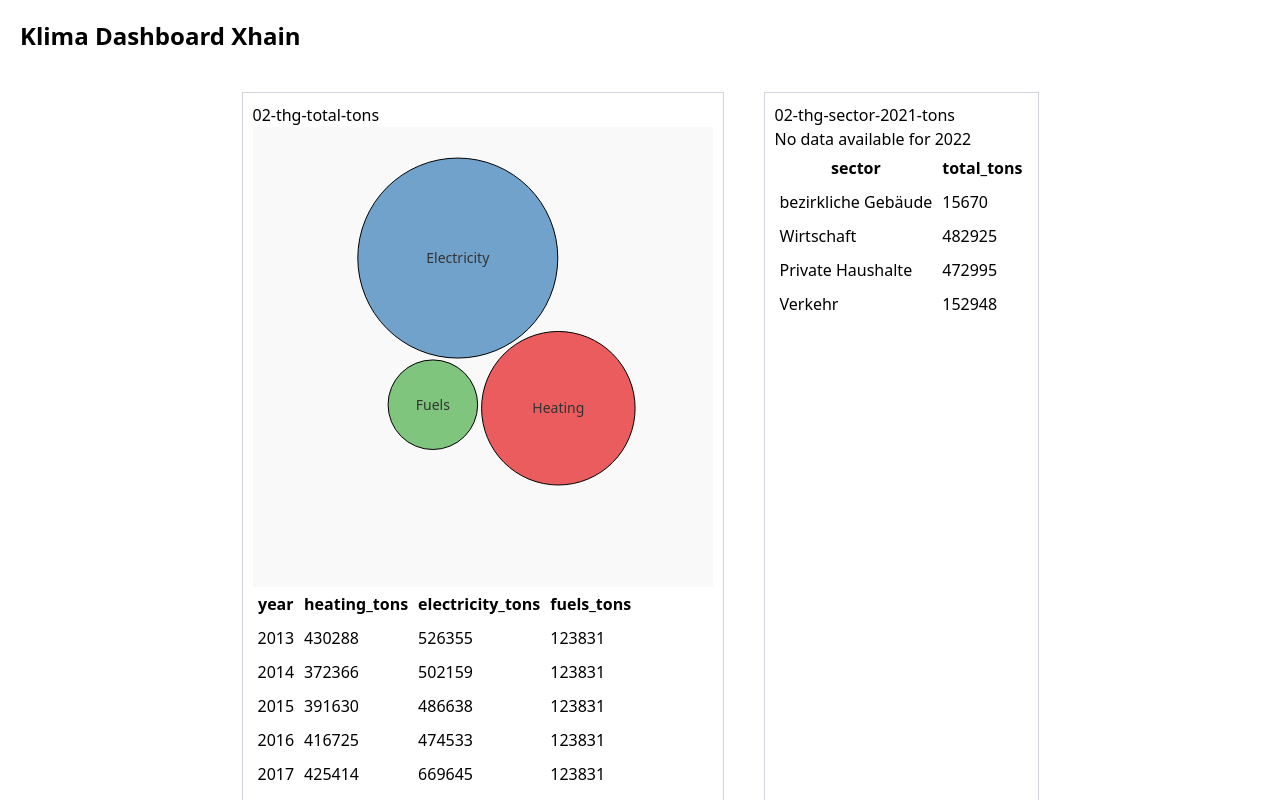
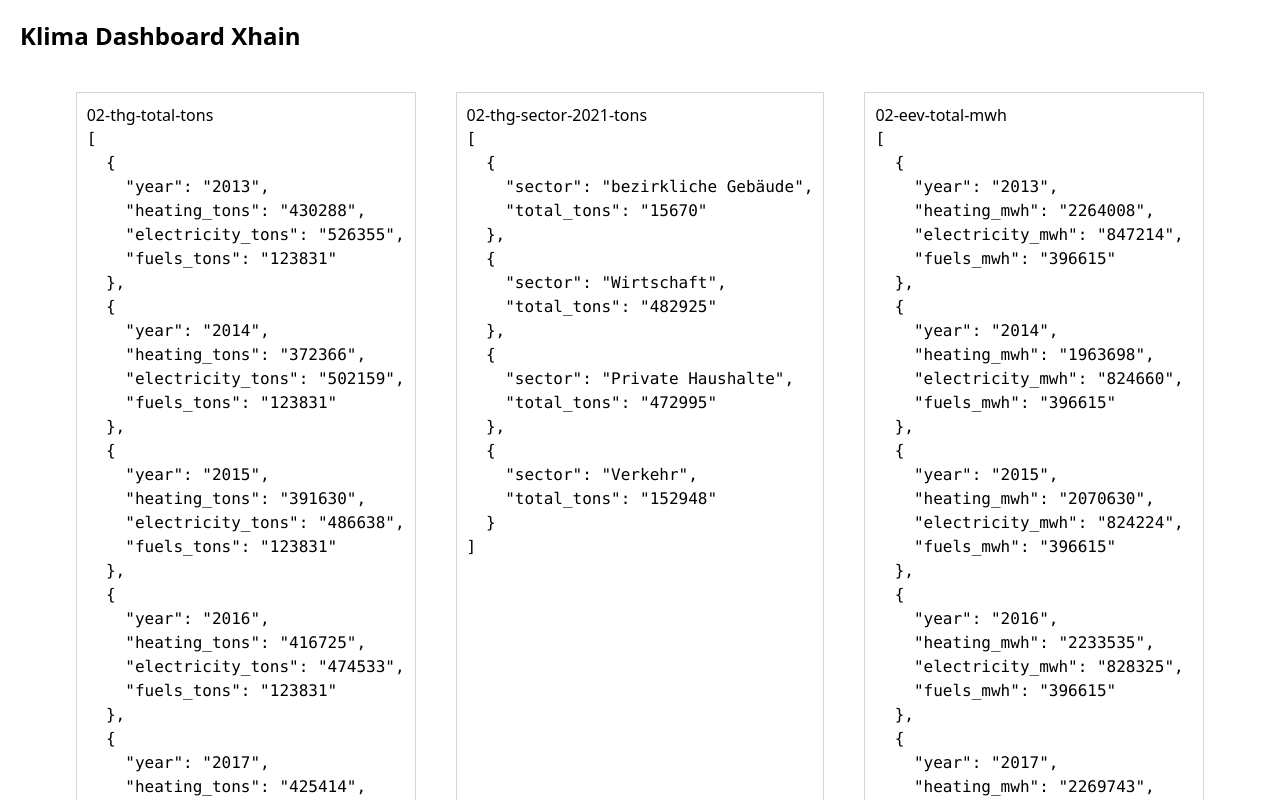
Before and after one commit to technologiestiftung/klima-dashboard-xhain, a React (Vite) app: page / in a window 1280 px wide. Shown: the top 800 px of the page. Built offline with nearby package versions, Linux system fonts and the light colour scheme.

Commit message:
feat: cleanup

```diff
--- a/src/App.tsx
+++ b/src/App.tsx
@@ -1,4 +1,4 @@
-import React, { useEffect } from "react";
+import React from "react";
 import { useCsvStore } from "./store/useCsvStore";
 import DataCard from "./components/data-card";
 
@@ -8,17 +8,57 @@ const csvFiles = [
 		name: "02-thg-sector-2021-tons",
 		path: "/data/02-thg-sector-2021-tons.csv",
 	},
+	{
+		name: "02-eev-total-mwh",
+		path: "/data/02-eev-total-mwh.csv",
+	},
+	{
+		name: "02-eev-sector-2021-mwh",
+		path: "/data/02-eev-sector-2021-mwh.csv",
+	},
+	{
+		name: "02-heating-mix-2021",
+		path: "/data/02-heating-mix-2021.csv",
+	},
+	{
+		name: "02-modal-split-2018",
+		path: "/data/02-modal-split-2018.csv",
+	},
+	{
+		name: "02-traffic-2022-summarized",
+		path: "/data/02-traffic-2022-summarized.csv",
+	},
+	{
+		name: "02-traffic-2022",
+		path: "/data/02-traffic-2022.csv",
+	},
+	{
+		name: "03-reduction-path-scenario175-thg",
+		path: "/data/03-reduction-path-scenario175-thg.csv",
+	},
+	{
+		name: "03-rest-budget-thg-until-year",
+		path: "/data/03-rest-budget-thg-until-year.csv",
+	},
+	{
+		name: "03-trendscenario-thg-until2050",
+		path: "/data/03-trendscenario-thg-until2050.csv",
+	},
+	{
+		name: "04-hot-days",
+		path: "/data/04-hot-days.csv",
+	},
+	{
+		name: "04-medium-temperature",
+		path: "/data/04-medium-temperature.csv",
+	},
 ];
 
+csvFiles.forEach((file) => {
+	useCsvStore.getState().loadCsv(file.name, file.path);
+});
+
 const App: React.FC = () => {
-	const loadCsv = useCsvStore((state) => state.loadCsv);
-
-	useEffect(() => {
-		csvFiles.forEach((file) => {
-			loadCsv(file.name, file.path);
-		});
-	}, [loadCsv]);
-
 	return (
 		<main>
 			<h1 className="text-2xl font-semibold p-5">Klima Dashboard Xhain</h1>
--- a/src/components/data-card.tsx
+++ b/src/components/data-card.tsx
@@ -1,7 +1,6 @@
 // placeholder card
 import React from "react";
 import { useCsvStore } from "../store/useCsvStore";
-import DataVisualization from "./data-visualization";
 
 interface DataCardProps {
 	fileName: string;
@@ -14,31 +13,7 @@ const DataCard: React.FC<DataCardProps> = ({ fileName, title }) => {
 	return (
 		<div className="border border-gray-300 m-5 p-2.5">
 			<h2>{title}</h2>
-			{data ? (
-				<>
-					<DataVisualization data={data} />
-					<table border={1} cellPadding={5}>
-						<thead>
-							<tr>
-								{Object.keys(data[0]).map((key) => (
-									<th key={key}>{key}</th>
-								))}
-							</tr>
-						</thead>
-						<tbody>
-							{data.map((row, index) => (
-								<tr key={index}>
-									{Object.values(row).map((value, i) => (
-										<td key={i}>{value}</td>
-									))}
-								</tr>
-							))}
-						</tbody>
-					</table>
-				</>
-			) : (
-				<p>Loading...</p>
-			)}
+			{data ? <pre>{JSON.stringify(data, null, 2)}</pre> : <p>Loading...</p>}
 		</div>
 	);
 };
--- a/src/components/data-visualization.tsx
+++ /dev/null
@@ -1,108 +0,0 @@
-// placeholder visualization for d3 check
-import React, { useMemo } from "react";
-import * as d3 from "d3";
-
-interface DataEntry {
-	year: string;
-	heating_mwh: string;
-	electricity_mwh: string;
-	fuels_mwh: string;
-}
-
-interface DataVisualizationProps {
-	data: DataEntry[];
-}
-
-const DataVisualization: React.FC<DataVisualizationProps> = ({ data }) => {
-	// Filter data for the year 2022
-	const year2022 = useMemo(() => data.find((d) => d.year === "2022"), [data]);
-
-	if (!year2022) {
-		return <p>No data available for 2022</p>;
-	}
-
-	// Convert values to numbers and prepare data entries
-	const entries = useMemo(() => {
-		return Object.keys(year2022)
-			.filter((key) => key !== "year")
-			.map((key) => ({
-				key: key
-					.replace("_mwh", "")
-					.replace("_tons", "")
-					.replace(/_/g, " ")
-					.replace(/\b\w/g, (l) => l.toUpperCase()),
-				value: +year2022[key as keyof DataEntry],
-			}));
-	}, [year2022]);
-
-	// SVG dimensions
-	const width = 460;
-	const height = 460;
-
-	// D3 color scale
-	const color = d3
-		.scaleOrdinal<string>()
-		.domain(["Heating", "Electricity", "Fuels"])
-		.range(d3.schemeSet1);
-
-	// D3 size scale
-	const size = d3
-		.scaleLinear()
-		.domain([0, d3.max(entries, (d) => d.value) || 1])
-		.range([30, 100]);
-
-	// Create nodes with initial positions and random jitter
-	const nodes = entries.map((d) => ({
-		...d,
-		r: size(d.value),
-		x: width / 2 + Math.cos(d.value),
-		y: height / 2 + Math.sin(d.value),
-	}));
-
-	// Use D3 force simulation to avoid overlaps and spread nodes naturally
-	useMemo(() => {
-		const simulation = d3
-			.forceSimulation(nodes)
-			.force("center", d3.forceCenter(width / 2, height / 2))
-			.force(
-				"collide",
-				d3.forceCollide().radius((d) => d.r + 2),
-			)
-			.force("x", d3.forceX(width / 2).strength(0.1))
-			.force("y", d3.forceY(height / 2).strength(0.1))
-			.stop();
-
-		for (let i = 0; i < 300; i++) {
-			simulation.tick();
-		}
-	}, [nodes, width, height]);
-
-	return (
-		<svg width={width} height={height} style={{ background: "#f9f9f9" }}>
-			{nodes.map((d, index) => (
-				<g key={index}>
-					<circle
-						cx={d.x}
-						cy={d.y}
-						r={d.r}
-						fill={color(d.key)}
-						fillOpacity={0.7}
-						stroke="black"
-						strokeWidth={1}
-					/>
-					<text
-						x={d.x}
-						y={d.y + 5}
-						textAnchor="middle"
-						fontSize="14px"
-						fill="#333"
-					>
-						{d.key}
-					</text>
-				</g>
-			))}
-		</svg>
-	);
-};
-
-export default DataVisualization;
```
